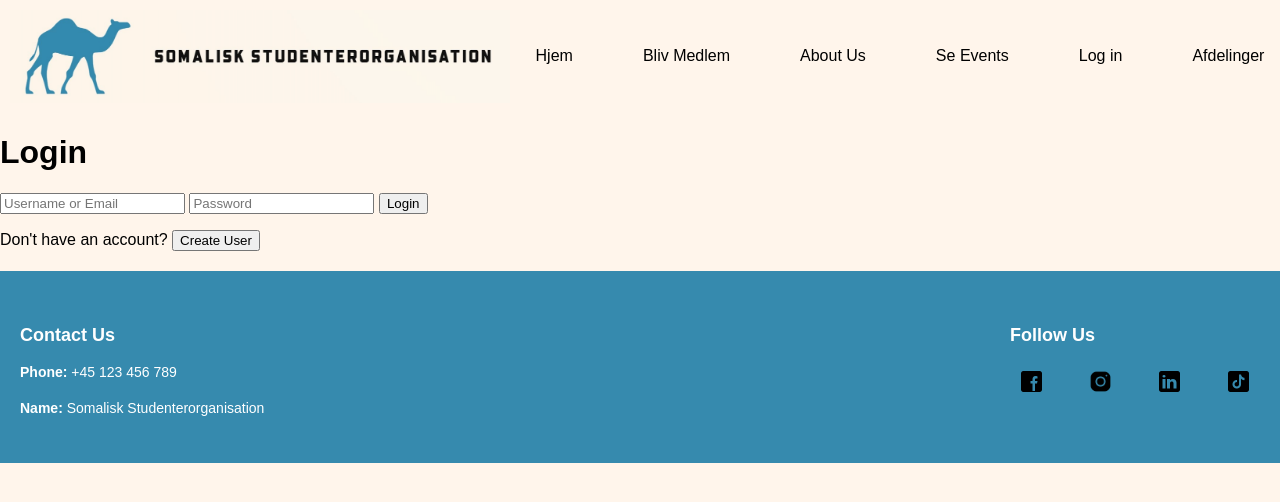
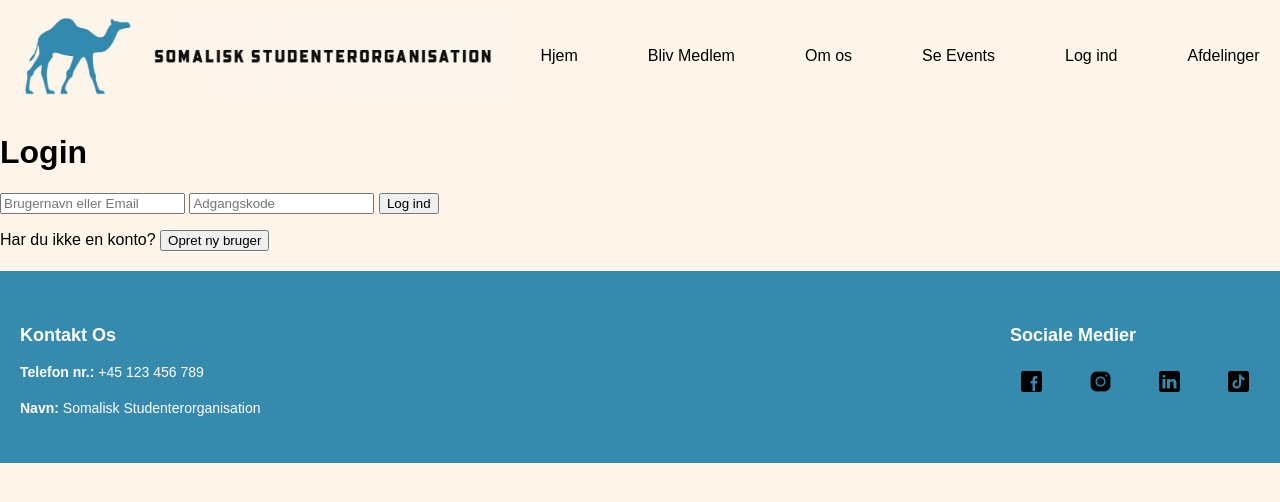
Before and after one commit to Azzmo27/SSO-frontend, a website: page templates/login.html in a window 1280 px wide. Drawn offline with Linux system fonts and the light colour scheme.

Commit message:
Ændret nogle HTML til dansk

```diff
--- a/templates/footer.html
+++ b/templates/footer.html
@@ -1,14 +1,14 @@
 <div class="footer-container">
 
     <div class="footer-contact">
-        <h4>Contact Us</h4>
-        <p><strong>Phone:</strong> +45 123 456 789</p>
-        <p><strong>Name:</strong> Somalisk Studenterorganisation</p>
+        <h4>Kontakt Os</h4>
+        <p><strong>Telefon nr.:</strong> +45 123 456 789</p>
+        <p><strong>Navn:</strong> Somalisk Studenterorganisation</p>
     </div>
 
     <!-- Social Media section -->
     <div class="footer-follow">
-        <h4>Follow Us</h4>
+        <h4>Sociale Medier</h4>
         <div class="social-buttons">
             <a href="https://www.facebook.com/SSODanmark/" target="_blank" class="social-btn">
                 <img src="../images/icons8-facebook-100.png" alt="Facebook" class="social-icon">
--- a/templates/header.html
+++ b/templates/header.html
@@ -3,9 +3,9 @@
     <div class="navbar">
         <a href="../templates/index.html" class="nav-link">Hjem</a>
         <a href="../templates/login.html" class="nav-link">Bliv Medlem</a>
-        <a href="../templates/about.html" class="nav-link">About Us</a>
+        <a href="../templates/about.html" class="nav-link">Om os</a>
         <a href="../templates/view-upcoming-events.html" class="nav-link">Se Events</a>
-        <a href="../templates/login.html" class="nav-link">Log in</a>
+        <a href="../templates/login.html" class="nav-link">Log ind</a>
         <div class="dropdown">
             <a href="#" class="nav-link">Afdelinger</a>
             <div class="dropdown-content">
--- a/templates/login.html
+++ b/templates/login.html
@@ -14,13 +14,13 @@
 
 <h1>Login</h1>
 <form id="loginForm">
-    <label for="usernameOrEmail"></label><input type="text" id="usernameOrEmail" placeholder="Username or Email" required />
-    <label for="password"></label><input type="password" id="password" placeholder="Password" required />
-    <button type="submit">Login</button>
+    <label for="usernameOrEmail"></label><input type="text" id="usernameOrEmail" placeholder="Brugernavn eller Email" required />
+    <label for="password"></label><input type="password" id="password" placeholder="Adgangskode" required />
+    <button type="submit">Log ind</button>
 </form>
 
 <!-- Add a button to redirect to the create user page -->
-<p>Don't have an account? <button id="createUserButton">Create User</button></p>
+<p>Har du ikke en konto? <button id="createUserButton">Opret ny bruger</button></p>
 
 <footer class="common-footer"></footer>
 
```
Also changed, not shown: templates/member-dashboard.html (+3 -3 lines), templates/view-upcoming-events.html (+1 -1 lines).
